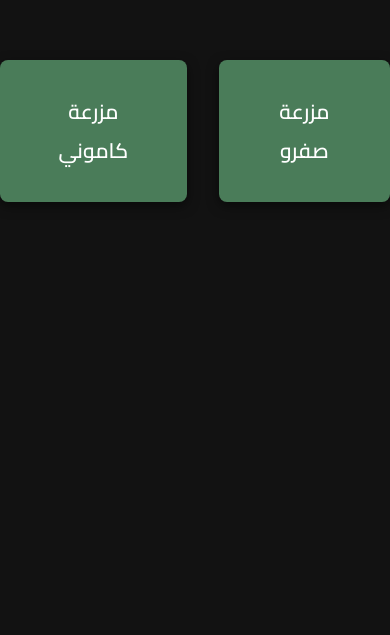
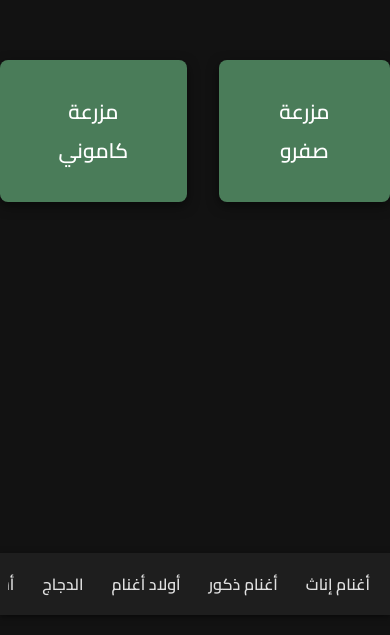
Before and after one commit to ALAEDINE1212/farm, a plain HTML site: page index.html in a window 390 px wide. Shown: the part 291-926 px from the top of the page. Before the commit the page ends 876 px from the top, so only its background shows below. Drawn offline with Linux system fonts and the light colour scheme.

Commit message:
Update style.css

```diff
--- a/style.css
+++ b/style.css
@@ -19,6 +19,7 @@ body {
   background: var(--bg);
   color: var(--text);
   direction: rtl;
+  overflow-x: hidden;
 }
 
 /* Farm select screen */
@@ -47,7 +48,7 @@ body {
   transform: scale(1.05);
 }
 
-/* Sidebar */
+/* Sidebar (desktop) */
 .sidebar {
   position: fixed;
   top: 0;
@@ -78,14 +79,10 @@ body {
   color: #fff;
 }
 
-/* Main content margin for sidebar */
+/* Main content margin for sidebar (desktop) */
 .main-content {
   margin-right: 200px;
   padding: 1rem;
-}
-@media (max-width: 800px) {
-  .sidebar { width: 150px; }
-  .main-content { margin-right: 150px; }
 }
 
 /* Sections */
@@ -185,10 +182,8 @@ body {
 }
 .modal {
   position: fixed;
-  top: 0;
-  left: 0;
-  width: 100%;
-  height: 100%;
+  top: 0; left: 0;
+  width: 100%; height: 100%;
   display: flex;
   align-items: center;
   justify-content: center;
@@ -197,8 +192,7 @@ body {
 .modal-backdrop {
   position: absolute;
   top: 0; left: 0;
-  width: 100%;
-  height: 100%;
+  width: 100%; height: 100%;
   background: rgba(0, 0, 0, 0.7);
 }
 .modal-content {
@@ -211,7 +205,7 @@ body {
   box-shadow: 0 4px 12px rgba(0, 0, 0, 0.7);
   color: var(--text);
 
-  /* Make modal scrollable so you can reach the delete button */
+  /* scrollable so delete button is always reachable */
   max-height: 80vh;
   overflow-y: auto;
 }
@@ -238,7 +232,7 @@ body {
   color: var(--text);
 }
 
-/* Make modal buttons full-width & spaced */
+/* Modal buttons full-width & spaced */
 .detail-form button {
   width: 100%;
   display: block;
@@ -246,20 +240,67 @@ body {
   padding: .5rem;
   font-size: 1rem;
 }
-
-/* Override delete button style */
+/* delete button red */
 .detail-form button:nth-of-type(2) {
   background: #c62828;
   color: #fff;
 }
-
 .btn-close {
   position: absolute;
-  top: .5rem;
-  right: .5rem;
+  top: .5rem; right: .5rem;
   background: none;
   border: none;
   color: var(--text);
   font-size: 1.2rem;
   cursor: pointer;
 }
+
+/* ===================== MOBILE LAYOUT ===================== */
+@media (max-width: 600px) {
+  /* Sidebar becomes top nav */
+  .sidebar {
+    display: flex;
+    position: sticky;
+    top: 0; right: 0;
+    width: 100%;
+    height: auto;
+    background: var(--surface);
+    box-shadow: 0 2px 6px rgba(0,0,0,0.5);
+    padding: .5rem;
+  }
+  .sidebar nav {
+    flex-direction: row;
+    gap: .25rem;
+    overflow-x: auto;
+    white-space: nowrap;
+  }
+  .sidebar a {
+    flex: 0 0 auto;
+    padding: .5rem .75rem;
+  }
+
+  /* Remove right margin and adjust padding */
+  .main-content {
+    margin: 0;
+    padding: 1rem;
+  }
+
+  /* Forms become single column */
+  .item-form {
+    flex-direction: column;
+  }
+  .item-form input,
+  .item-form button {
+    width: 100%;
+  }
+
+  /* Overview headers shrink font */
+  .overview-header {
+    font-size: .9rem;
+    padding: .5rem;
+  }
+  .overview-item {
+    padding: .5rem 0;
+    grid-template-columns: repeat(3, 1fr);
+  }
+}
```
